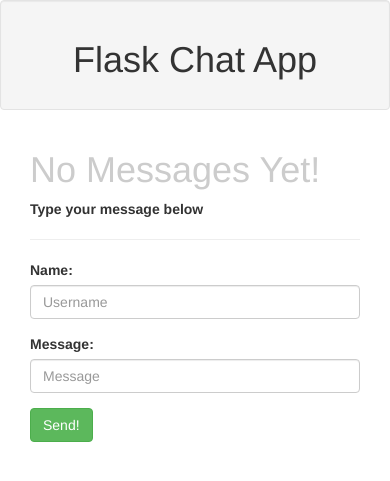
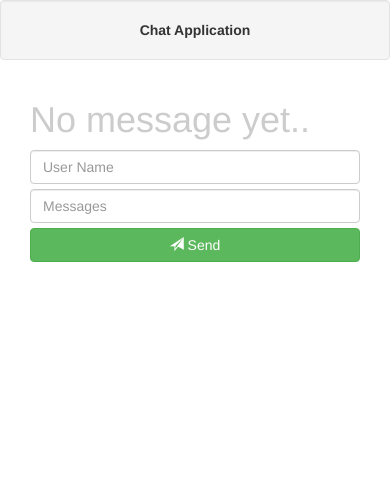
Before and after one commit to ErikaMalpa/FinalYearProject, a Flask app: page / in a window 390 px wide. Shown: the top 481 px of the page. Run offline with Flask 2, Linux system fonts and the light colour scheme; some libraries are stand-ins or nearby versions.

Commit message:
added ngrok to be able to connect via phone and improved chat

```diff
--- a/flaskapp/app/server/home.py
+++ b/flaskapp/app/server/home.py
@@ -370,13 +370,16 @@ def upload_file2():
 def chat():
     return render_template('chat.html')
 
+def messageRecived():
+  print( 'message was received!!!' )
+
 #event for broadcasting message to everyone...
 @socketio.on('my event')
-def handle_message(json):
-    print(json)
-    socketio.emit('my response',json)
+def handle_my_custom_event( json ):
+  print( 'recived my event: ' + str( json ) )
+  socketio.emit( 'my response', json, callback=messageRecived )
 
 if __name__ == '__main__':
     #app.secret_key="this0is1a2pass3word4"
     #app.run(debug=True)
-    socketio.run(app,debug = True)
+    socketio.run(app,debug = False, host='0.0.0.0',port=5000)
--- a/flaskapp/app/server/templates/chat.html
+++ b/flaskapp/app/server/templates/chat.html
@@ -1,80 +1,88 @@
-<!doctype html>
+<!DOCTYPE html>
 <html lang="en">
   <head>
-    <title>Chat App</title>
-    <!-- Required meta tags -->
     <meta charset="utf-8">
-    <meta name="viewport" content="width=device-width, initial-scale=1, shrink-to-fit=no">
-     <!-- Bootstrap CSS -->
-    <link rel="stylesheet" href="https://maxcdn.bootstrapcdn.com/bootstrap/3.3.7/css/bootstrap.min.css">
-    <style type="text/css">
-        div.msgbbl{
-            backgroud-color : gray;
-            padding : 5px 10px;
+    <meta http-equiv="X-UA-Compatible" content="IE=edge">
+    <meta name="viewport" content="width=device-width, initial-scale=1">
+    <!-- The above 3 meta tags *must* come first in the head; any other head content must come *after* these tags -->
+    <title>Python Chat App Yo</title>
+
+    <!-- Bootstrap -->
+    <link rel="stylesheet" href="https://maxcdn.bootstrapcdn.com/bootstrap/3.3.7/css/bootstrap.min.css"
+    integrity="sha384-BVYiiSIFeK1dGmJRAkycuHAHRg32OmUcww7on3RYdg4Va+PmSTsz/K68vbdEjh4u" crossorigin="anonymous">
+
+    <style>
+      div.msg_bbl {
+        background-color: #ddd;
+        padding: 5px 10px;
         border-radius: 10px;
         color: #555;
         margin-bottom: 5px;
       }
     </style>
+
+    <!-- HTML5 shim and Respond.js for IE8 support of HTML5 elements and media queries -->
+    <!-- WARNING: Respond.js doesn't work if you view the page via file:// -->
+    <!--[if lt IE 9]>
+      <script src="https://oss.maxcdn.com/html5shiv/3.7.3/html5shiv.min.js"></script>
+      <script src="https://oss.maxcdn.com/respond/1.4.2/respond.min.js"></script>
+    <![endif]-->
   </head>
   <body>
-        <div class = "well text-center">
-            <h1>Flask Chat App</h1>
-        </div>
-        <div class = "container">
-            <div class = "col-sm-8">
-                <div id="no_message">
-                    <h1 style = "color: #ccc">No Messages Yet!</h1>
-                    <div class="message-holder"></div>
+
+    <div class="text-center well"><b>Chat Application</b></div>
+
+    <div class="container">
+      <div class="col-sm-8">
+        <div class="no_message">
+          <h1 style='color: #ccc'>No message yet..</h1>
+          <div class="message_holder"></div>
         </div>
       </div>
       <div class="col-sm-4">
-            <form action = "" method = "POST">
-                <b>Type your message below</b>
-                <hr>
-                <div class="form-group">
-                    <label for="username">Name:</label>
-                    <input type="text" class="username form-control" id="username" placeholder="Username">
-                </div>
-                <div class="form-group">
-                    <label for="message">Message:</label>
-                    <input type="text" class="message form-control" id="message" placeholder = "Message">
-                </div>
-                  <button type="submit" class="btn btn-success">Send!</button>
+        <form action="" method="POST">
+          <div class="clearfix" style="margin-top: 5px;"></div>
+          <input type="text" class="username form-control" placeholder="User Name">
+          <div style="padding-top: 5px;"></div>
+          <input type="text" class="message form-control" placeholder="Messages">
+          <div style="padding-top: 5px;"></div>
+          <button type="submit" class="btn btn-success btn-block"><span class="glyphicon glyphicon-send"></span> Send</button>
         </form>
       </div>
     </div>
-        <script src="https://ajax.googleapis.com/ajax/libs/jquery/3.2.1/jquery.min.js"></script>
-        <script src="https://maxcdn.bootstrapcdn.com/bootstrap/3.3.7/js/bootstrap.min.js"></script>
+
+
+    <!-- jQuery (necessary for Bootstrap's JavaScript plugins) -->
+    <script src="https://ajax.googleapis.com/ajax/libs/jquery/1.12.4/jquery.min.js"></script>
     <script src="https://cdnjs.cloudflare.com/ajax/libs/socket.io/1.7.3/socket.io.min.js"></script>
-        <script type="text/javascript">
-        var socket = io.connect("http://localhost:5000/");
-        //broadcast a message
-        socket.on('connect',function(){
-            socket.emit('my event',{
+    <script>
+      var socket = io.connect( 'http://' + document.domain + ':' + location.port )
+      // broadcast a message
+      socket.on( 'connect', function() {
+        socket.emit( 'my event', {
           data: 'User Connected'
-            });
-        });
-        var form = $('form').on('submit',function(e){
-            e.preventDefault();
-            var username = $('input.username').val();
-            var message = $('input.message').val();
-            socket.emit("my event",{
-                user:username,
-                msg:message
-            });
-            //Empty the message the field
-            $('input.message').val('').focus();
-        });
+        } )
+        var form = $( 'form' ).on( 'submit', function( e ) {
+          e.preventDefault()
+          let user_name = $( 'input.username' ).val()
+          let user_input = $( 'input.message' ).val()
+          socket.emit( 'my event', {
+            user_name : user_name,
+            message : user_input
+          } )
+          // empty the input field
+          $( 'input.message' ).val( '' ).focus()
+        } )
+      } )
 
-        //capture message
-            socket.on('my response',function(msg){
-                if(typeof msg.user !== 'undefined'){
-                    $('h1').remove();
-                    $('div.message-holder').append('<div class="msgbbl"><b>'+msg.user+'</b>:'+msg.msg+'</div>');
+      // capture message
+      socket.on( 'my response', function( msg ) {
+        console.log( msg )
+        if( typeof msg.user_name !== 'undefined' ) {
+          $( 'h1' ).remove()
+          $( 'div.message_holder' ).append( '<div class="msg_bbl"><b style="color: #000">'+msg.user_name+'</b> '+msg.message+'</div>' )
         }
-                console.log(msg);
-            });
+      } )
     </script>
   </body>
 </html>
--- a/flaskapp/app/server/templates/predict.html
+++ b/flaskapp/app/server/templates/predict.html
@@ -35,6 +35,7 @@
         <input type = "submit"/>
     </form>
     </div> -->
+</div>
 
  {% endblock %}}
 {% else  %}
--- a/flaskapp/app/server/templates/predict2.html
+++ b/flaskapp/app/server/templates/predict2.html
@@ -28,6 +28,7 @@
         <input type = "submit"/>
     </form>
     </div> -->
+</div>
 
  {% endblock %}}
 {% else  %}
--- a/flaskapp/app/server/templates/results.html
+++ b/flaskapp/app/server/templates/results.html
@@ -39,6 +39,7 @@
      <a href="return-file" target="blank"><button class='btn btn-default'>Download Result</button></a>
      <a href="return-file" target="blank"><button class='btn btn-default'>Send email</button></a>
     </form>
+</div>
 
     </div>
 {% else  %}
```
Also changed, not shown: flaskapp/app/server/templates/layout.html (+73 -39 lines), flaskapp/app/server/static/1.jpg (added), flaskapp/app/server/static/123.jpg (added), flaskapp/app/server/static/2.png (added), flaskapp/app/server/static/3.jpg (added), flaskapp/app/server/static/4.jpg (added), flaskapp/app/server/static/5.jpg (added), flaskapp/app/server/static/rsz_23.jpg (added), flaskapp/app/server/static/rsz_2rsz_4.jpg (added), flaskapp/app/server/static/rsz_5.jpg (added), flaskapp/app/server/upload/123.jpg (added), 1 other file. Lines whose indentation alone changed are shown as unchanged.
